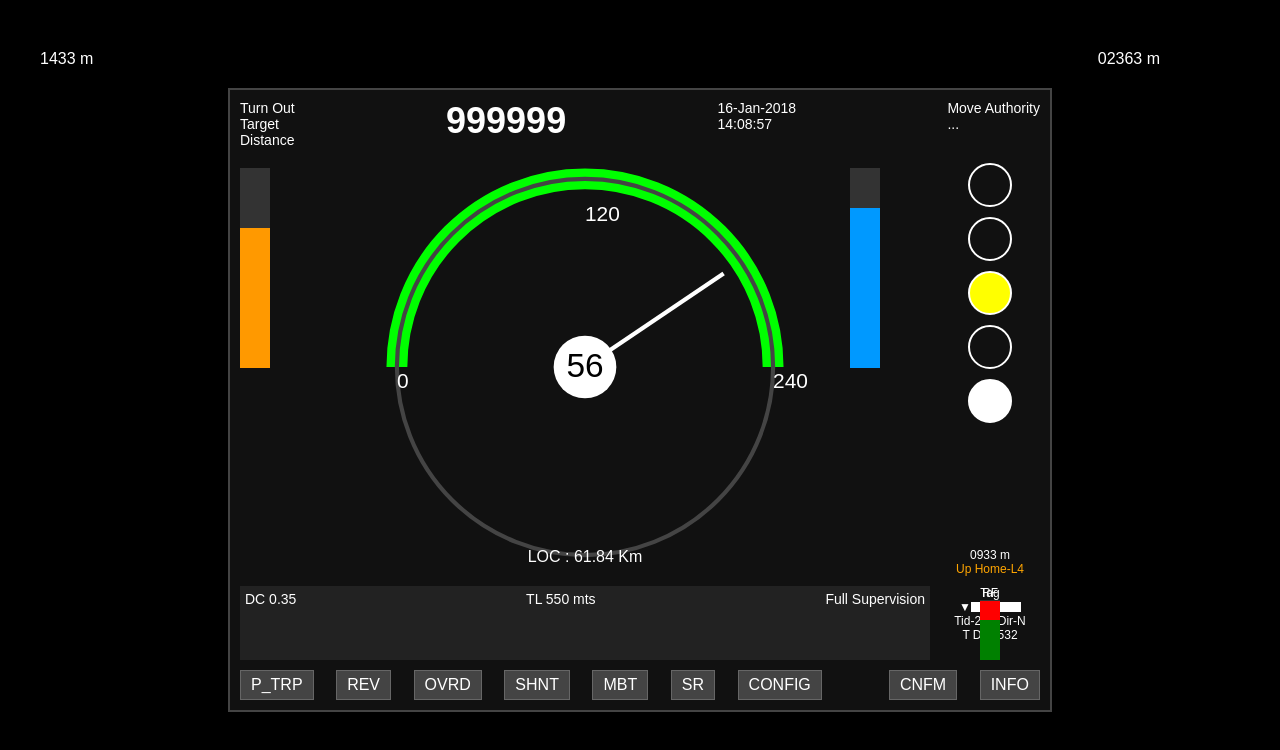
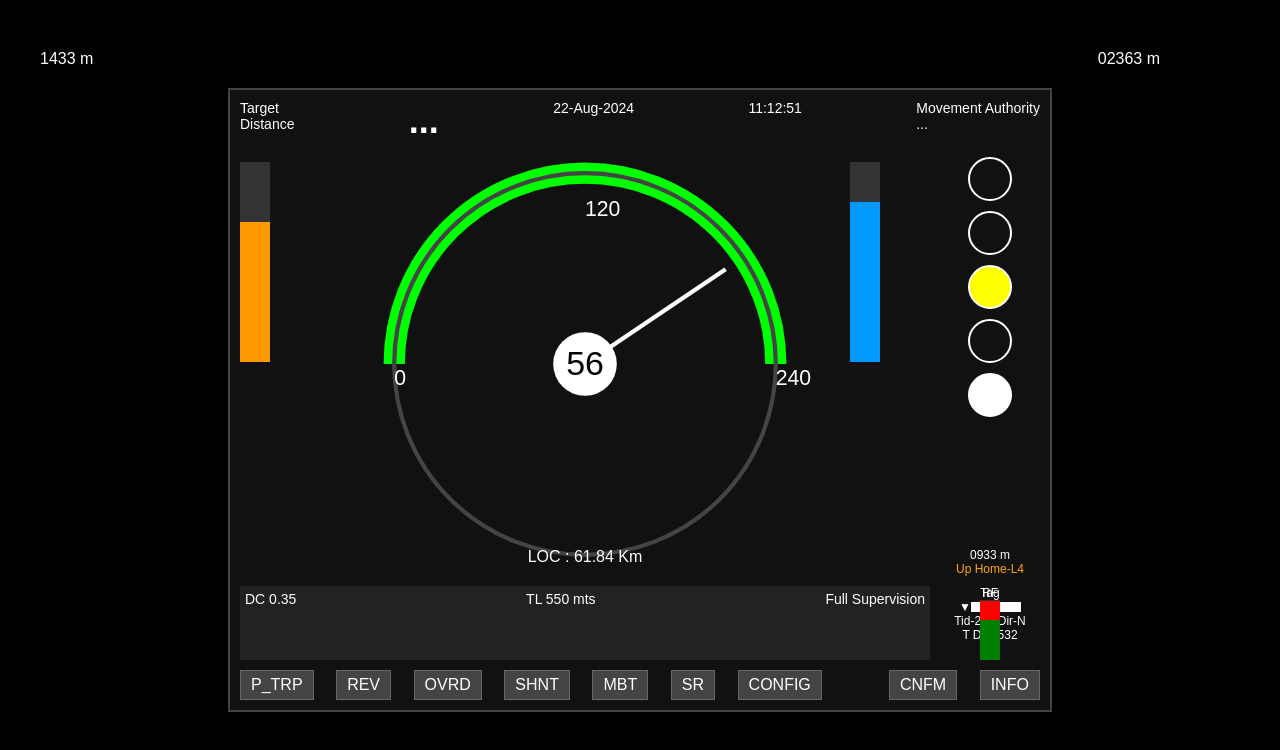
Before and after one commit to coekavach/lpocip, a plain HTML site: page index.html in a window 1280 px wide. Drawn offline with Linux system fonts and the light colour scheme.

Commit message:
Update index.html

```diff
--- a/index.html
+++ b/index.html
@@ -111,10 +111,11 @@
 <body>
     <div class="panel">
         <div class="header">
-            <div>Turn Out<br>Target<br>Distance</div>
-            <div class="large-number">999999</div>
-            <div>16-Jan-2018<br>14:08:57</div>
-            <div>Move Authority<br>...</div>
+            <div>Target<br>Distance</div>
+            <div class="large-number">...</div>
+            <div id="currentDate"></div>
+            <div id="currentTime"></div>
+            <div>Movement Authority<br>...</div>
         </div>
         <div class="indicator indicator-left">
             <div style="position: absolute; left: 40px; top: 50px;">1433 m</div>
@@ -183,5 +184,26 @@
             <div class="button">INFO</div>
         </div>
     </div>
+
+    <script>
+        function updateDateTime() {
+            const now = new Date();
+
+            // Format date as DD-MMM-YYYY
+            const dateOptions = { day: '2-digit', month: 'short', year: 'numeric' };
+            const formattedDate = now.toLocaleDateString('en-GB', dateOptions).replace(/ /g, '-');
+
+            // Format time as HH:MM:SS
+            const timeOptions = { hour: '2-digit', minute: '2-digit', second: '2-digit', hour12: false };
+            const formattedTime = now.toLocaleTimeString('en-GB', timeOptions);
+
+            document.getElementById('currentDate').textContent = formattedDate;
+            document.getElementById('currentTime').textContent = formattedTime;
+        }
+
+        // Update date and time immediately and then every second
+        updateDateTime();
+        setInterval(updateDateTime, 1000);
+    </script>
 </body>
 </html>
```
